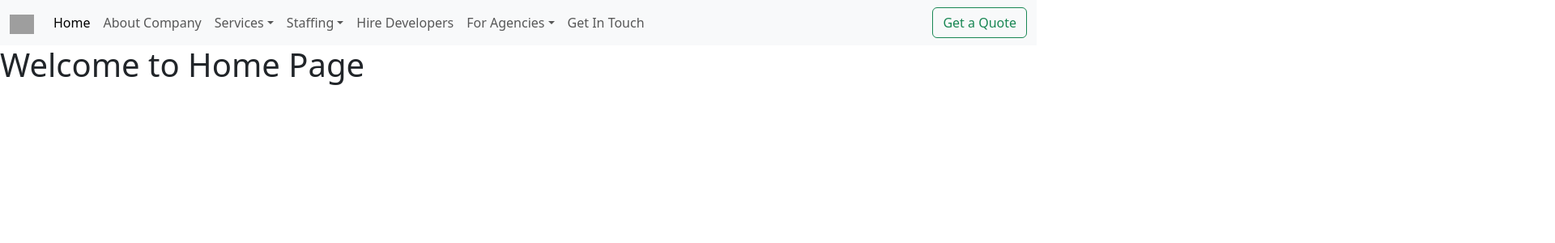
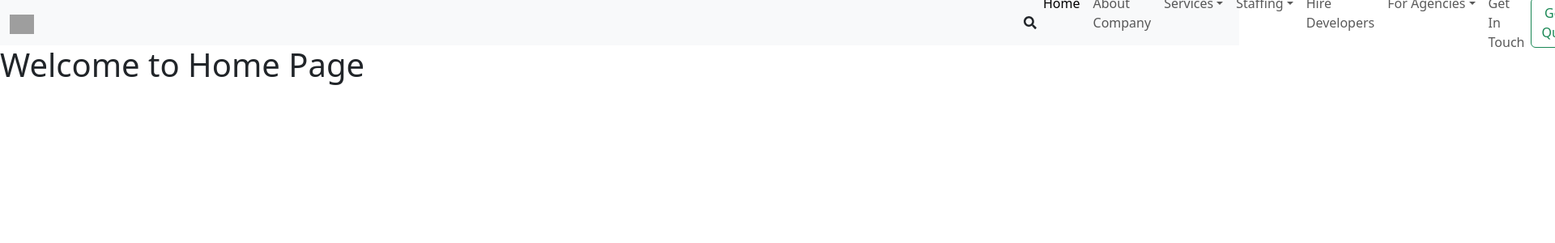
Before and after one commit to nikitabaladha/Skilledhyre, a React (Create React App) app in the folder skilledhyre/: page / in a window 1280 px wide. Shown: the top 300 px of the page at 81% size, 1920 px wide, since content can reach past the window. Built offline with nearby package versions, Linux system fonts and the light colour scheme; grey boxes are pictures that could not be loaded.

Commit message:
Navbar collapse style change- navbar collapse from right to left

```diff
--- a/skilledhyre/package.json
+++ b/skilledhyre/package.json
@@ -10,6 +10,7 @@
     "react": "^18.3.1",
     "react-bootstrap": "^2.10.4",
     "react-dom": "^18.3.1",
+    "react-icons": "^5.2.1",
     "react-router-dom": "^6.26.0",
     "react-scripts": "5.0.1",
     "web-vitals": "^2.1.4"
--- a/skilledhyre/src/components/Navbar/Navbar.css
+++ b/skilledhyre/src/components/Navbar/Navbar.css
@@ -0,0 +1,20 @@
+/* Right-to-left collapse effect */
+.navbar-collapse {
+  position: absolute;
+  top: 0;
+  right: 0;
+  height: 100%;
+  width: 250px;
+  transform: translateX(100%);
+  transition: transform 0.3s ease-in-out;
+  background-color: #f8f9fa;
+  z-index: 1000;
+}
+
+.navbar-collapse.show {
+  transform: translateX(0);
+}
+
+.navbar-toggler {
+  z-index: 1001;
+}
--- a/skilledhyre/src/components/Navbar/Navbar.js
+++ b/skilledhyre/src/components/Navbar/Navbar.js
@@ -1,14 +1,22 @@
-import React from "react";
+import React, { useState } from "react";
 import { Link } from "react-router-dom";
+import { FaSearch } from "react-icons/fa";
+import "./Navbar.css";
 
 const Navbar = () => {
+  const [isCollapsed, setIsCollapsed] = useState(false);
+
+  const toggleNavbar = () => {
+    setIsCollapsed(!isCollapsed);
+  };
+
   return (
     <nav className="navbar navbar-expand-lg navbar-light bg-light">
       <div className="container-fluid">
-        <Link className="navbar-brand" href="#">
+        <Link className="navbar-brand" to="/">
           <img
             src="/docs/5.0/assets/brand/bootstrap-logo.svg"
-            alt=""
+            alt="Logo"
             width="30"
             height="24"
           />
@@ -16,33 +24,34 @@ const Navbar = () => {
         <button
           className="navbar-toggler"
           type="button"
-          data-bs-toggle="collapse"
-          data-bs-target="#navbarSupportedContent"
+          onClick={toggleNavbar}
           aria-controls="navbarSupportedContent"
-          aria-expanded="false"
+          aria-expanded={isCollapsed ? "true" : "false"}
           aria-label="Toggle navigation"
         >
           <span className="navbar-toggler-icon"></span>
         </button>
-        <div className="collapse navbar-collapse" id="navbarSupportedContent">
+        <div
+          className={`navbar-collapse ${isCollapsed ? "show" : ""}`}
+          id="navbarSupportedContent"
+        >
           <ul className="navbar-nav me-auto mb-2 mb-lg-0">
             <li className="nav-item">
-              <Link className="nav-link active" aria-current="page" href="#">
+              <Link className="nav-link active" aria-current="page" to="/">
                 Home
               </Link>
             </li>
             <li className="nav-item">
-              <Link className="nav-link" href="#">
+              <Link className="nav-link" to="/about-company">
                 About Company
               </Link>
             </li>
             <li className="nav-item dropdown">
               <Link
                 className="nav-link dropdown-toggle"
-                href="#"
+                to="#"
                 id="navbarDropdownMenuLink"
                 role="button"
-                data-bs-toggle="dropdown"
                 aria-expanded="false"
               >
                 Services
@@ -52,17 +61,17 @@ const Navbar = () => {
                 aria-labelledby="navbarDropdownMenuLink"
               >
                 <li>
-                  <Link className="dropdown-item" href="#">
+                  <Link className="dropdown-item" to="/action">
                     Action
                   </Link>
                 </li>
                 <li>
-                  <Link className="dropdown-item" href="#">
+                  <Link className="dropdown-item" to="/another-action">
                     Another action
                   </Link>
                 </li>
                 <li>
-                  <Link className="dropdown-item" href="#">
+                  <Link className="dropdown-item" to="/something-else">
                     Something else here
                   </Link>
                 </li>
@@ -71,10 +80,9 @@ const Navbar = () => {
             <li className="nav-item dropdown">
               <Link
                 className="nav-link dropdown-toggle"
-                href="#"
+                to="#"
                 id="navbarDropdownMenuLink"
                 role="button"
-                data-bs-toggle="dropdown"
                 aria-expanded="false"
               >
                 Staffing
@@ -84,34 +92,33 @@ const Navbar = () => {
                 aria-labelledby="navbarDropdownMenuLink"
               >
                 <li>
-                  <Link className="dropdown-item" href="#">
+                  <Link className="dropdown-item" to="/action">
                     Action
                   </Link>
                 </li>
                 <li>
-                  <Link className="dropdown-item" href="#">
+                  <Link className="dropdown-item" to="/another-action">
                     Another action
                   </Link>
                 </li>
                 <li>
-                  <Link className="dropdown-item" href="#">
+                  <Link className="dropdown-item" to="/something-else">
                     Something else here
                   </Link>
                 </li>
               </ul>
             </li>
             <li className="nav-item">
-              <Link className="nav-link" href="#">
+              <Link className="nav-link" to="/hire-developers">
                 Hire Developers
               </Link>
             </li>
             <li className="nav-item dropdown">
               <Link
                 className="nav-link dropdown-toggle"
-                href="#"
+                to="#"
                 id="navbarDropdownMenuLink"
                 role="button"
-                data-bs-toggle="dropdown"
                 aria-expanded="false"
               >
                 For Agencies
@@ -121,33 +128,36 @@ const Navbar = () => {
                 aria-labelledby="navbarDropdownMenuLink"
               >
                 <li>
-                  <Link className="dropdown-item" href="#">
+                  <Link className="dropdown-item" to="/action">
                     Action
                   </Link>
                 </li>
                 <li>
-                  <Link className="dropdown-item" href="#">
+                  <Link className="dropdown-item" to="/another-action">
                     Another action
                   </Link>
                 </li>
                 <li>
-                  <Link className="dropdown-item" href="#">
+                  <Link className="dropdown-item" to="/something-else">
                     Something else here
                   </Link>
                 </li>
               </ul>
             </li>
             <li className="nav-item">
-              <Link className="nav-link" href="#">
+              <Link className="nav-link" to="/get-in-touch">
                 Get In Touch
               </Link>
             </li>
           </ul>
-          <button className="btn btn-outline-success" type="submit">
-            Get a Quote
-          </button>
+          <div className="d-flex align-items-center">
+            <button className="btn btn-outline-success me-2" type="submit">
+              Get a Quote
+            </button>
+          </div>
         </div>
       </div>
+      <FaSearch />
     </nav>
   );
 };
```
Also changed, not shown: 1 other file (tests, documents, lock files or other folders).
